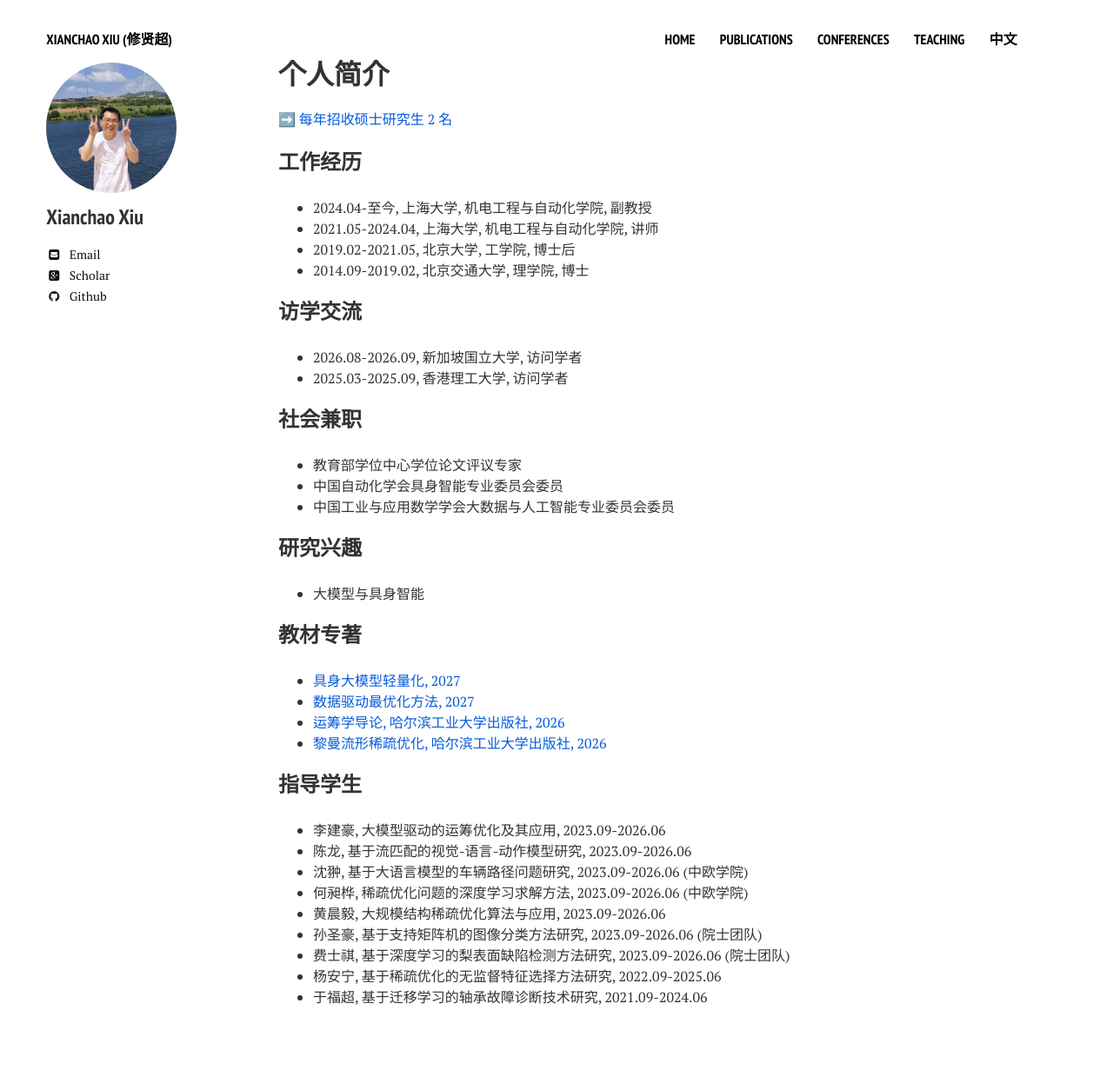
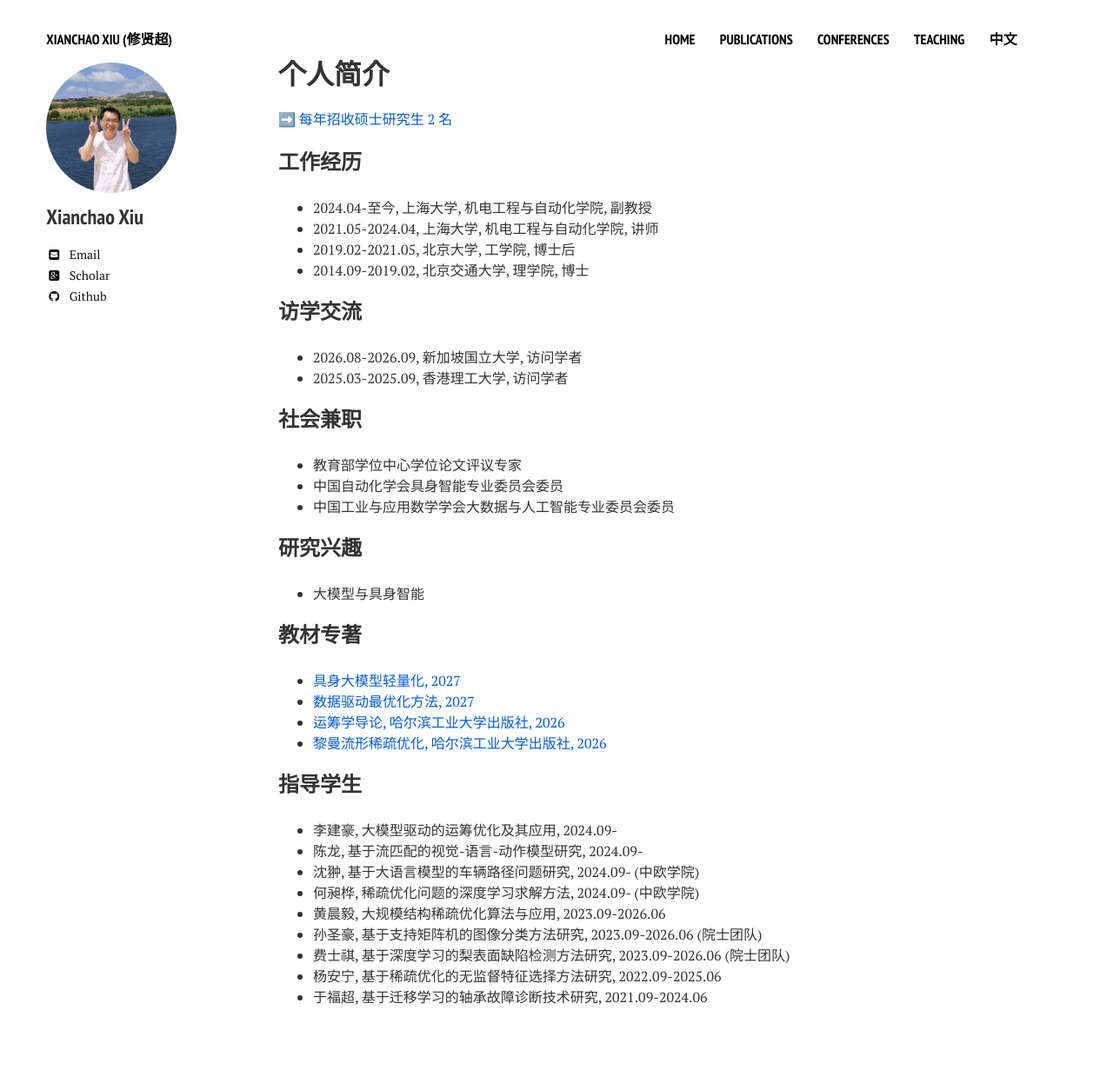
Before and after one commit to xianchaoxiu/xianchaoxiu.github.io, a Jekyll site: the page built from chinese/index.md, in a window 1280 px wide. Shown: the whole page at 87% size. Built offline with Jekyll 4.4.1, drawn with Linux system fonts in a browser that asks for light colours; nearby versions of some CDN libraries.

Commit message:
Update index.md

```diff
--- a/chinese/index.md
+++ b/chinese/index.md
@@ -35,10 +35,10 @@ share: false
 * <a href="https://xianchaoxiu.github.io/chinese/books/OPT/" class="textlink" target="_blank"> 黎曼流形稀疏优化, 哈尔滨工业大学出版社, 2026 </a> <br>
 
 ### 指导学生
-* 李建豪, 大模型驱动的运筹优化及其应用, 2023.09-2026.06 <br>
-* 陈龙, 基于流匹配的视觉-语言-动作模型研究, 2023.09-2026.06 <br>
-* 沈翀, 基于大语言模型的车辆路径问题研究, 2023.09-2026.06 (中欧学院) <br>
-* 何昶桦, 稀疏优化问题的深度学习求解方法, 2023.09-2026.06 (中欧学院) <br>
+* 李建豪, 大模型驱动的运筹优化及其应用, 2024.09- <br>
+* 陈龙, 基于流匹配的视觉-语言-动作模型研究, 2024.09- <br>
+* 沈翀, 基于大语言模型的车辆路径问题研究, 2024.09- (中欧学院) <br>
+* 何昶桦, 稀疏优化问题的深度学习求解方法, 2024.09- (中欧学院) <br>
 * 黄晨毅, 大规模结构稀疏优化算法与应用, 2023.09-2026.06 <br>
 * 孙圣豪, 基于支持矩阵机的图像分类方法研究, 2023.09-2026.06 (院士团队) <br>
 * 费士祺, 基于深度学习的梨表面缺陷检测方法研究, 2023.09-2026.06 (院士团队) <br>
```
